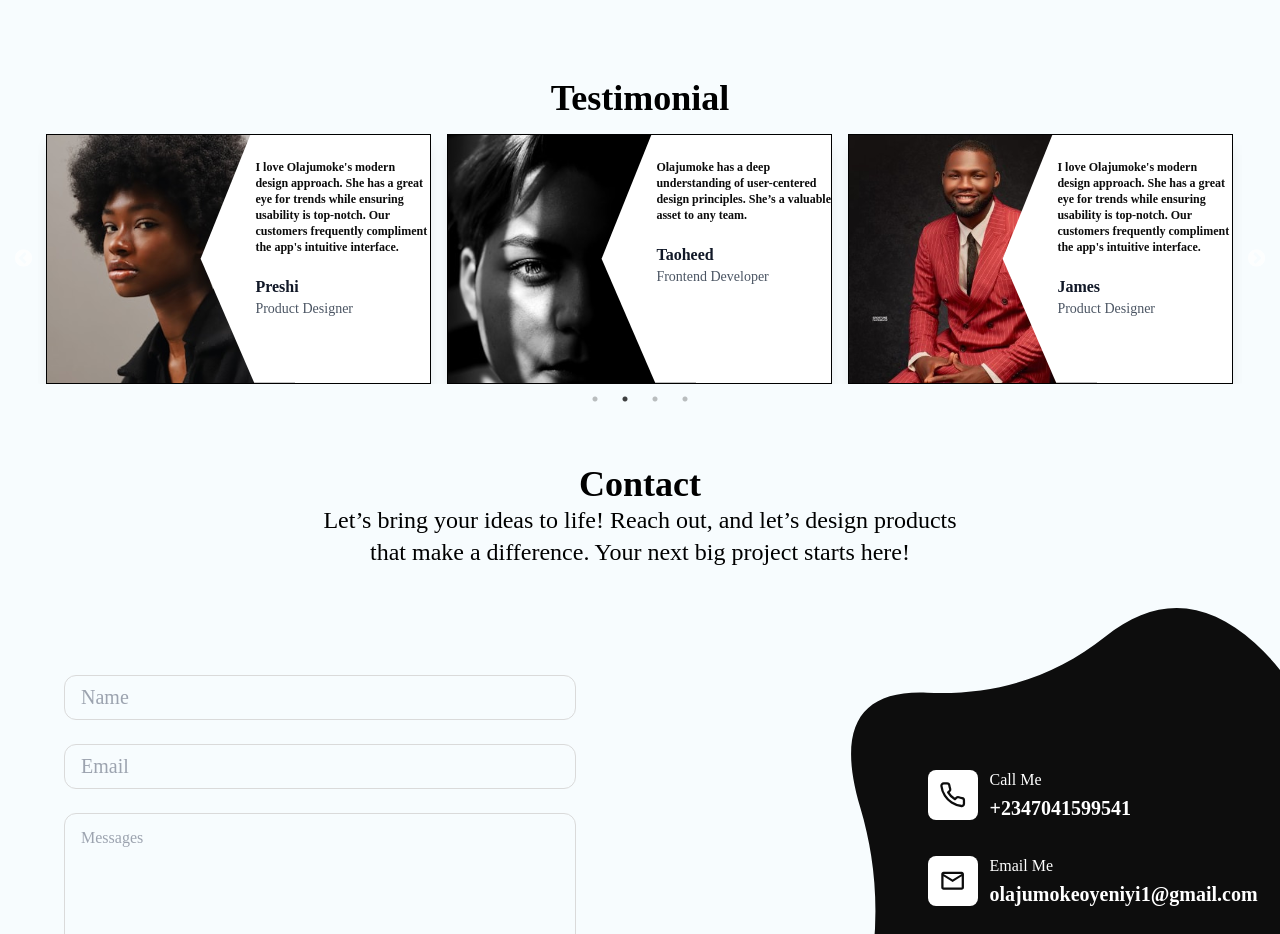
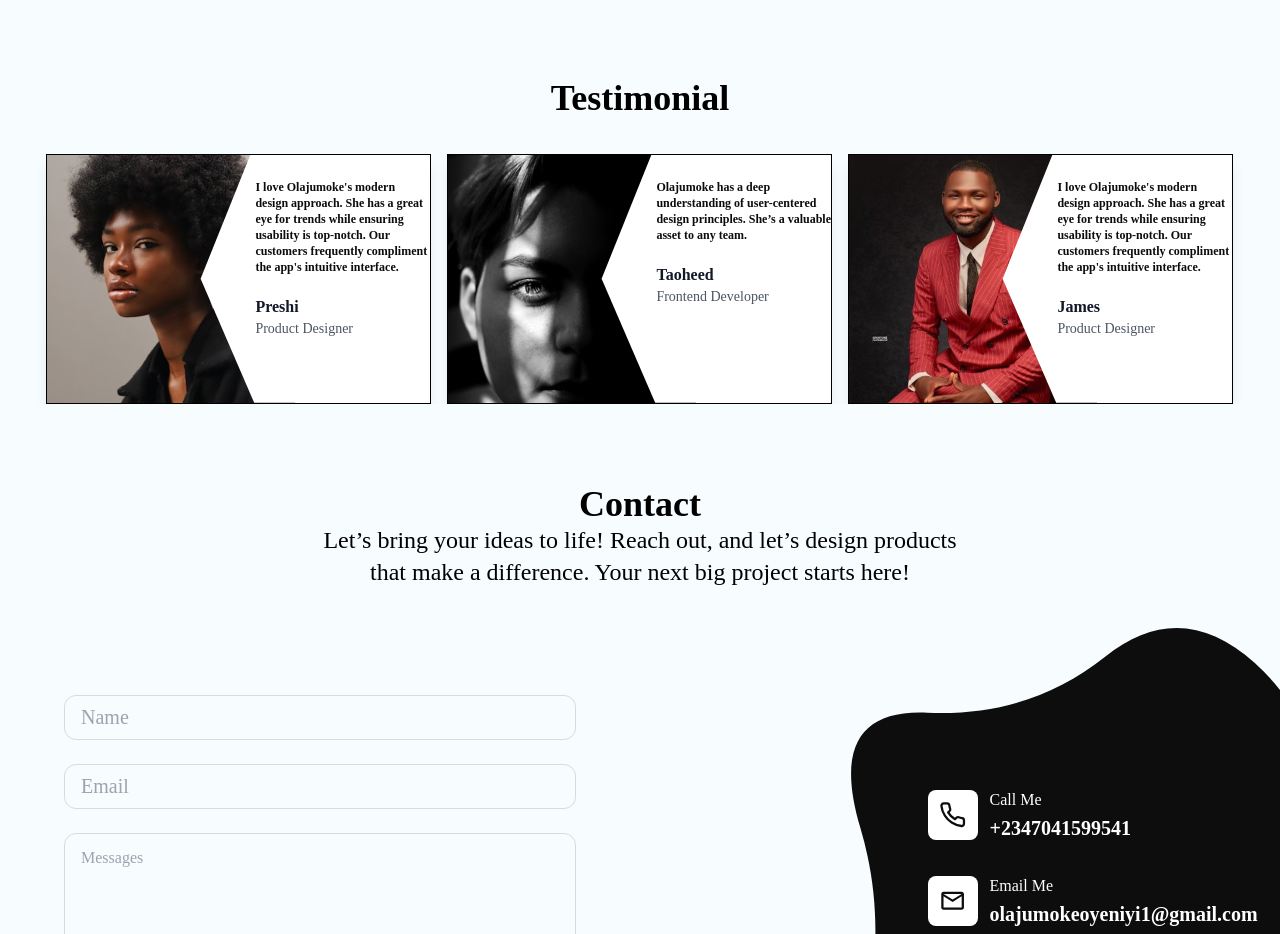
Before and after one commit to PythoSalaf/Oluwajumoke-portfolio, a React (Vite) app: page / in a window 1280 px wide. Shown: the part 1685-2619 px from the top of the page. Built offline with nearby package versions, Linux system fonts and the light colour scheme; a web font is replaced by a local one.

Commit message:
latest new commit

```diff
--- a/src/Components/TestimonialSlider.jsx
+++ b/src/Components/TestimonialSlider.jsx
@@ -48,7 +48,7 @@
     ],
   };
   return (
-    <div className="w-full relative mx-auto  mt-4">
+    <div className="w-full relative mx-auto  mt-4 ">
       <Slider {...settings}>
         {ReviewData.map((review) => (
           <div key={review.id}>
--- a/src/Sections/Testimonial.jsx
+++ b/src/Sections/Testimonial.jsx
@@ -7,7 +7,7 @@
         <h2 className="text-center font-semibold text-3xl md:text-3xl lg:text-4xl">
           Testimonial
         </h2>
-        <div className="w-full">
+        <div className="w-full overflow-hidden my-5">
           <TestimonialSlider />
         </div>
       </div>
```
